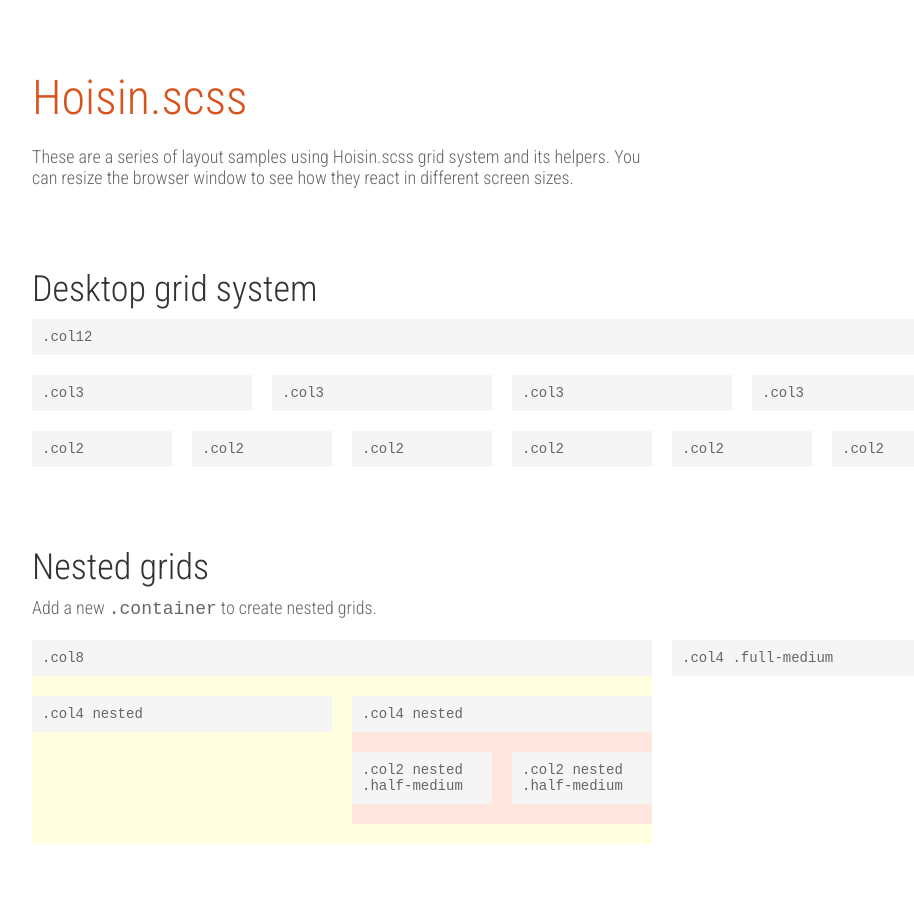
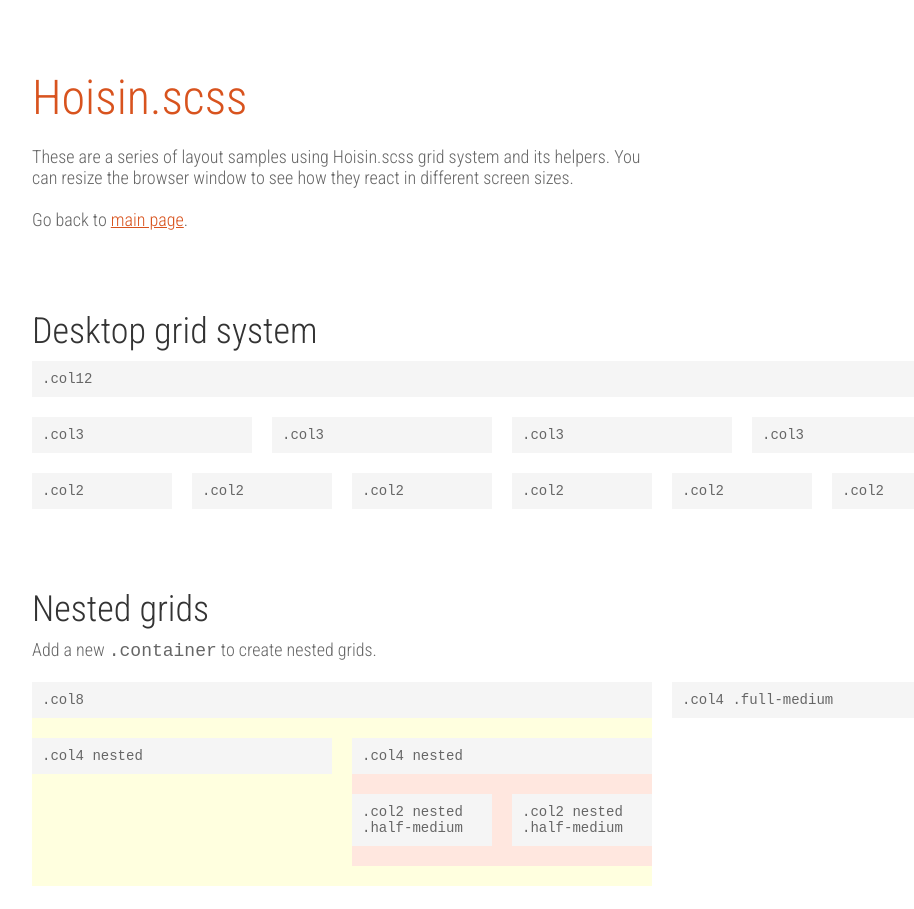
Before and after one commit to Cyber-Duck/hoisin.scss, a plain HTML site: page samples.html in a window 1280 px wide. Shown: the top 909 px of the page, without its empty margins (138-1052 px from the left). Drawn offline with Linux system fonts and the light colour scheme.

Commit message:
Added link to go back

```diff
--- a/samples.html
+++ b/samples.html
@@ -73,6 +73,7 @@
       <header class="col8">
         <h2>Hoisin.scss</h2>
         <p>These are a series of layout samples using Hoisin.scss grid system and its helpers. You can resize the browser window to see how they react in different screen sizes.</p>
+        <p>Go back to <a href="/">main page</a>.</p>
       </header>
     </div>
   </section>
```
